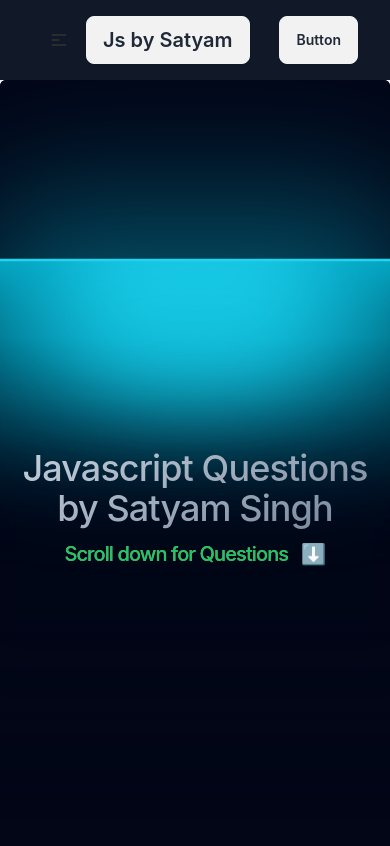
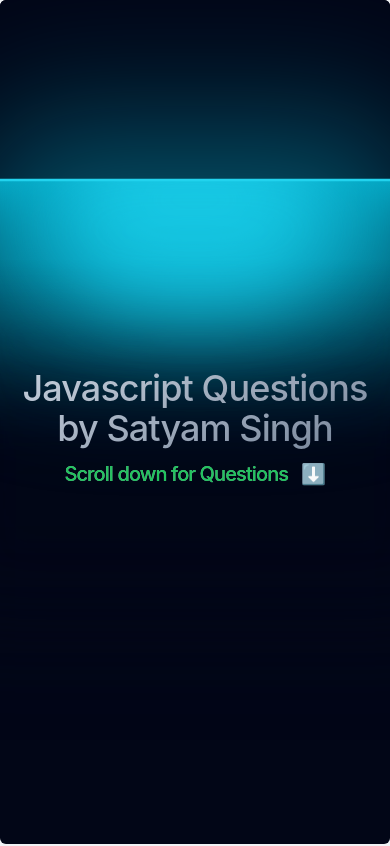
Before and after one commit to satyamgit1/100-Javascript-Question-APP, a Next.js app: page / in a window 390 px wide. Shown: the top 846 px of the page. Built offline with nearby package versions, Linux system fonts and the light colour scheme.

Commit message:
solved day 99

```diff
--- a/src/components/Navbar.js
+++ /dev/null
@@ -1,67 +0,0 @@
-import React from "react";
-import Image from "next/image";
-
-const Navbar = () => {
-  return (
-    // <nav className="bg-gray-900 py-4 px-8 flex items-center justify-between">
-    // <div className="text-white text-xl font-bold">
-    //   <img
-    //     src="https://ik.imagekit.io/skumsf3sa/favicon.ico?updatedAt=1720985850538"
-    //     alt="Logo"
-    //     width={40}
-    //     height={40}
-    //     className="h-8 w-8 mr-2"
-    //   />
-    // </div>
-    //   <div className="flex items-center space-x-6">
-    //     <a href="./" className="text-white hover:text-gray-300">
-    //       Home
-    //     </a>
-    //     <a href="#" className="text-white hover:text-gray-300">
-    //       About
-    //     </a>
-    //     <a href="#" className="text-white hover:text-gray-300">
-    //       Contact
-    //     </a>
-    //   </div>
-    // </nav>
-    <div className="navbar bg-gray-900 py-4 px-8 flex items-center justify-between ">
-  <div className="navbar-start">
-    <div className="dropdown">
-      <div tabIndex={0} role="button" className="btn btn-ghost lg:hidden">
-        <svg
-          xmlns="http://www.w3.org/2000/svg"
-          className="h-5 w-5"
-          fill="none"
-          viewBox="0 0 24 24"
-          stroke="currentColor">
-          <path
-            strokeLinecap="round"
-            strokeLinejoin="round"
-            strokeWidth="2"
-            d="M4 6h16M4 12h8m-8 6h16" />
-        </svg>
-      </div>
-      <ul
-        tabIndex={0}
-        className="menu menu-sm dropdown-content bg-base-100 r z-[1] mt-3 w-52 p-2 shadow">
-        <li><a>Home</a></li>
-        <li><a>About us </a></li>
-      </ul>
-    </div>
-    <a className="btn  text-xl">Js by Satyam</a>
-  </div>
-  <div className="navbar-center hidden lg:flex">
-    <ul className="menu menu-horizontal px-1">
-      <li><a>Home</a></li>
-      <li><a> About us</a></li>
-    </ul>
-  </div>
-  <div className="navbar-end">
-    <a className="btn">Button</a>
-  </div>
-</div>
-  );
-};
-
-export default Navbar;
--- a/src/pages/index.js
+++ b/src/pages/index.js
@@ -5,7 +5,6 @@ import path from "path";
 import SparklesText from "../components/magicui/SparklesText"; // Adjust the path as per your project structure
 import { motion } from "framer-motion";
 import { LampContainer } from "../components/ui/lamp";
-import Navbar from "@/components/Navbar";
 
 export async function getStaticProps() {
   const filePath = path.join(process.cwd(), "data", "questions.json");
@@ -22,7 +21,7 @@ export async function getStaticProps() {
 const Home = ({ questions }) => {
   return (
     <div>
-      <Navbar />
+
       <LampContainer>
         <motion.h1
           initial={{ opacity: 0.5, y: 100 }}
```
